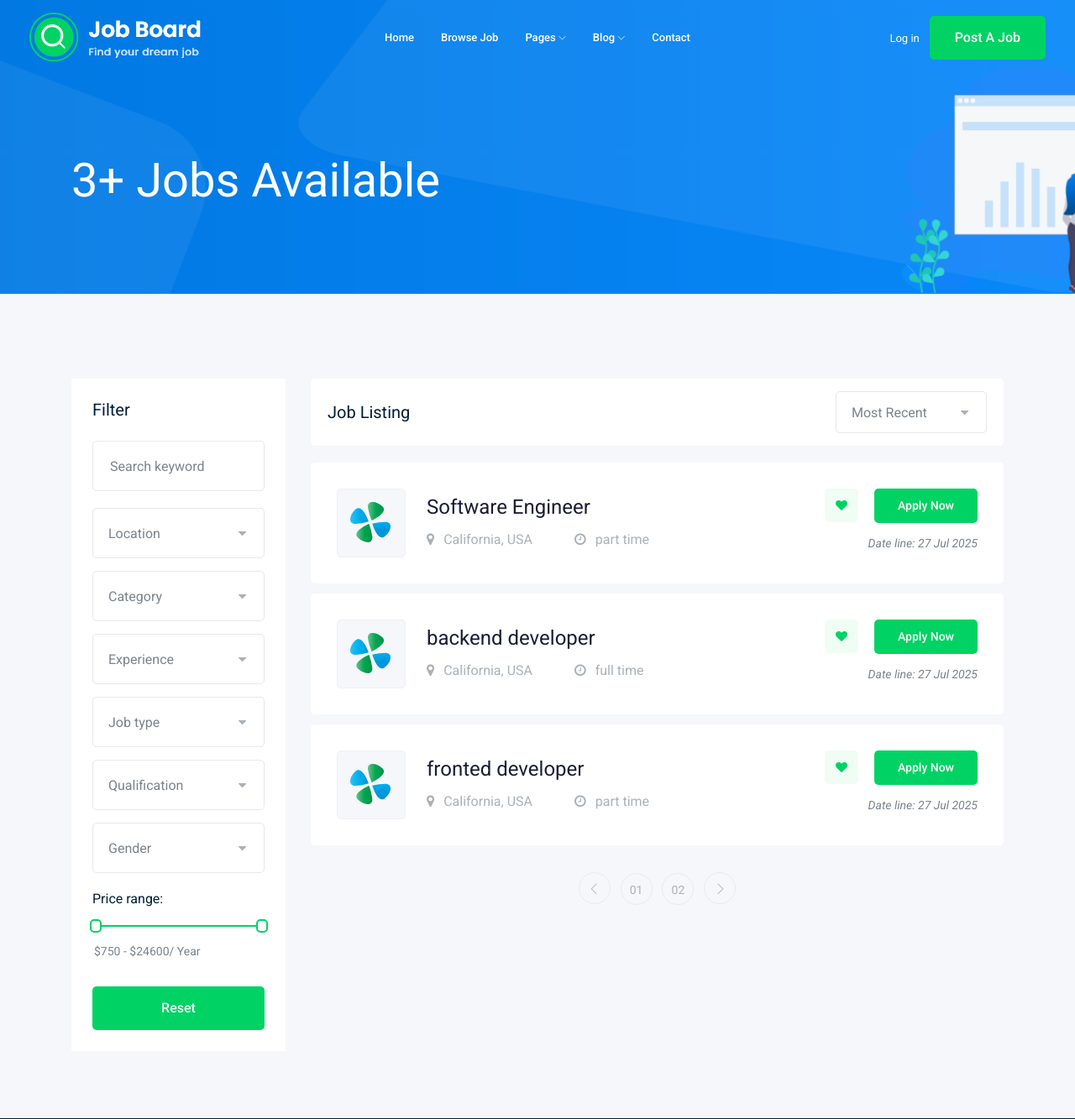
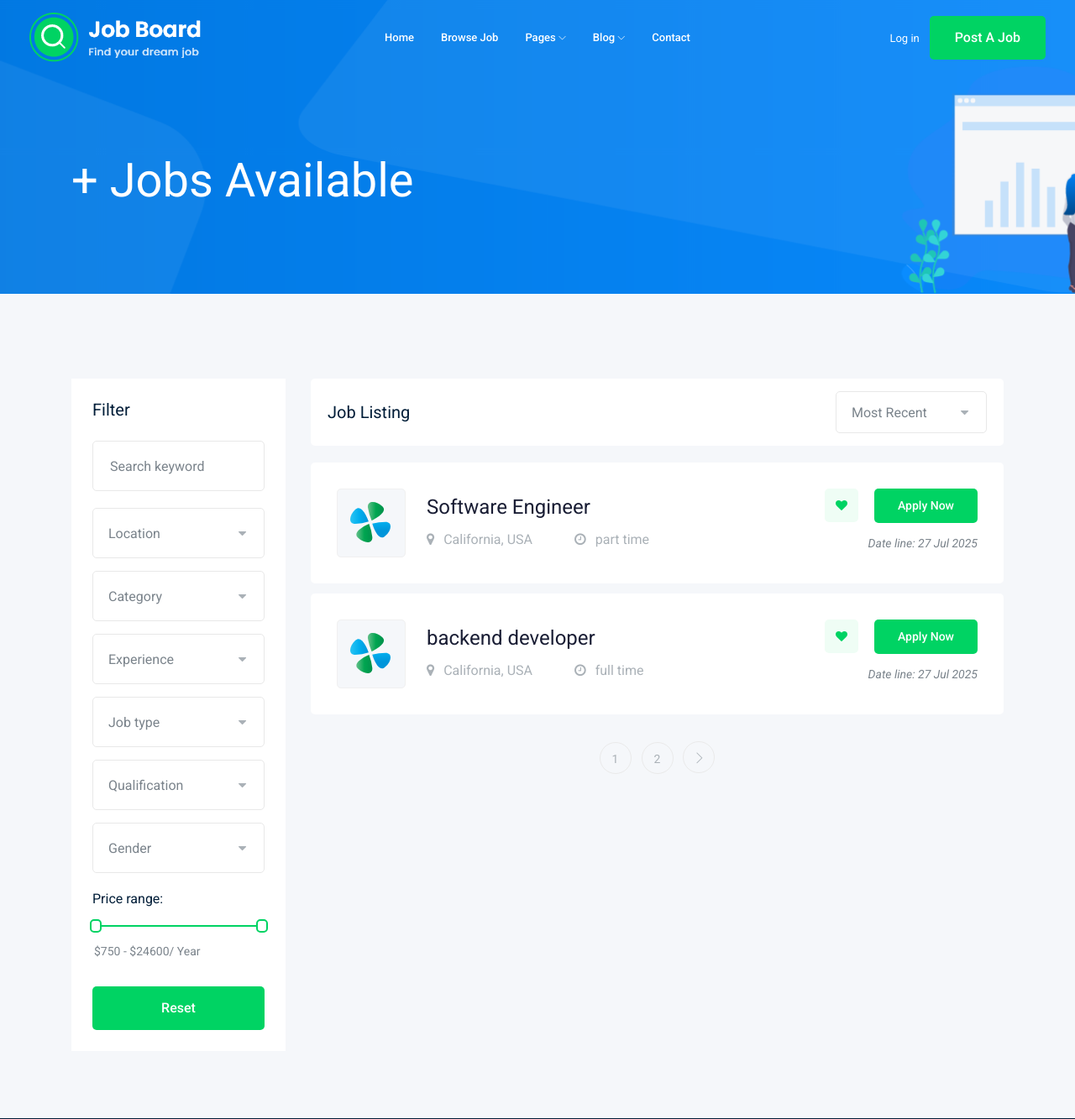
Before and after one commit to keroojoseph0/django-job-board, a Django app: page /jobs/ in a window 1280 px wide. Shown: the top 1333 px of the page at 84% size. Run offline with Django 5.2, Linux system fonts and the light colour scheme; data comes from the database, SQL or seed files in the repository; both versions use the stored data as it was after the commit; some libraries are stand-ins or nearby versions.

Commit message:
ADD slug and pagination

```diff
--- a/job/models.py
+++ b/job/models.py
@@ -1,5 +1,5 @@
 from django.db import models
-
+from django.utils.text import slugify
 # Create your models here.
 
 JOB_TYPE = [
@@ -21,6 +21,12 @@
     experience = models.IntegerField(default=1)
     category = models.ForeignKey('Category', on_delete=models.CASCADE)
     image = models.ImageField(upload_to=image_upload)
+    slug = models.SlugField(null= True, blank= True)
+
+    def save(self, *args, **kwargs):
+        self.slug = slugify(self.title)
+        super(Job, self).save(*args, **kwargs)
+
 
     def __str__(self):
         return self.title
--- a/job/templates/job/job_list.html
+++ b/job/templates/job/job_list.html
@@ -130,7 +130,7 @@
                                             <img src="img/svg_icon/1.svg" alt="">
                                         </div>
                                         <div class="jobs_conetent">
-                                            <a href={% url 'jobs:job_detail' job.id %}><h4>{{job}}</h4></a>
+                                            <a href={% url 'jobs:job_detail' job.slug %}><h4>{{job}}</h4></a>
                                             <div class="links_locat d-flex align-items-center">
                                                 <div class="location">
                                                     <p> <i class="fa fa-map-marker"></i> California, USA</p>
@@ -144,7 +144,7 @@
                                     <div class="jobs_right">
                                         <div class="apply_now">
                                             <a class="heart_mark" href="#"> <i class="fa fa-heart"></i> </a>
-                                            <a href="{% url 'jobs:job_detail' job.id %}" class="boxed-btn3">Apply Now</a>
+                                            <a href="{% url 'jobs:job_detail' job.slug %}" class="boxed-btn3">Apply Now</a>
                                         </div>
                                         <div class="date">
                                             <p>Date line: {{ job.published_at|date:"d M Y" }}</p>
@@ -154,18 +154,27 @@
                             </div>
                             {% endfor %}
                         </div>
+                        {% if jobs.has_other_pages %}
                             <div class="row">
                                 <div class="col-lg-12">
                                     <div class="pagination_wrap">
                                         <ul>
-                                        <li><a href="#"> <i class="ti-angle-left"></i> </a></li>
-                                        <li><a href="#"><span>01</span></a></li>
-                                        <li><a href="#"><span>02</span></a></li>
-                                        <li><a href="#"> <i class="ti-angle-right"></i> </a></li>
+                                            {% if jobs.has_previous %}
+                                                <li><a href="?page={{jobs.previous_page_number}}"> <i class="ti-angle-left"></i> </a></li>
+                                            {% endif %}
+
+                                            {% for i in jobs.paginator.page_range %}
+                                                <li><a href="?page={{i}}"><span>{{i}}</span></a></li>
+                                            {% endfor %}
+
+                                            {% if jobs.has_next %}
+                                                <li><a href="?page={{jobs.next_page_number}}"> <i class="ti-angle-right"></i> </a></li>
+                                            {% endif %}
                                         </ul>
                                     </div>
                                 </div>
                             </div>
+                        {% endif %}
                     </div>
                 </div>
             </div>
--- a/job/urls.py
+++ b/job/urls.py
@@ -5,5 +5,5 @@
 
 urlpatterns = [
     path('', views.job_list),
-    path('<int:id>', views.job_detail, name = 'job_detail'),
+    path('<str:slug>', views.job_detail, name = 'job_detail'),
 ]
--- a/job/views.py
+++ b/job/views.py
@@ -1,14 +1,21 @@
 from django.shortcuts import render
 from .models import Job
+from django.core.paginator import Paginator
 
 # Create your views here.
 
 def job_list(request):
     job_list = Job.objects.all()
-    context = {"jobs": job_list}
+
+    paginator = Paginator(job_list, 2)
+
+    page_number = request.GET.get("page")
+    page_obj = paginator.get_page(page_number)
+
+    context = {"jobs": page_obj}
     return render(request, 'job/job_list.html', context)
 
-def job_detail(request, id):
-    job_detail = Job.objects.get(id = id)
+def job_detail(request, slug):
+    job_detail = Job.objects.get(slug = slug)
     context = {"job": job_detail}
     return render(request, "job/job_detail.html", context)
```
Also changed, not shown: db.sqlite3, job/migrations/0008_job_slug_alter_job_image.py (added). Lines whose indentation alone changed are shown as unchanged.
